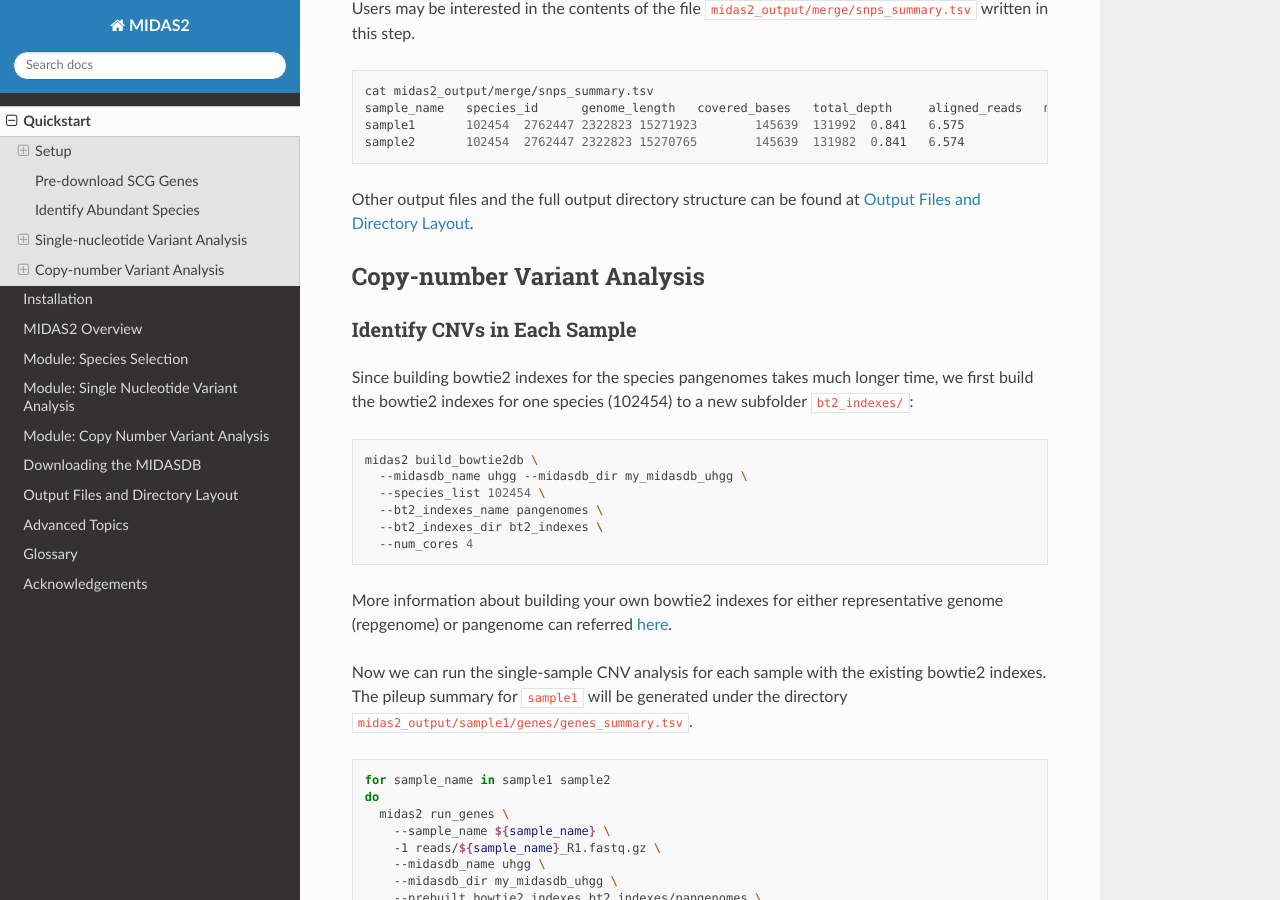
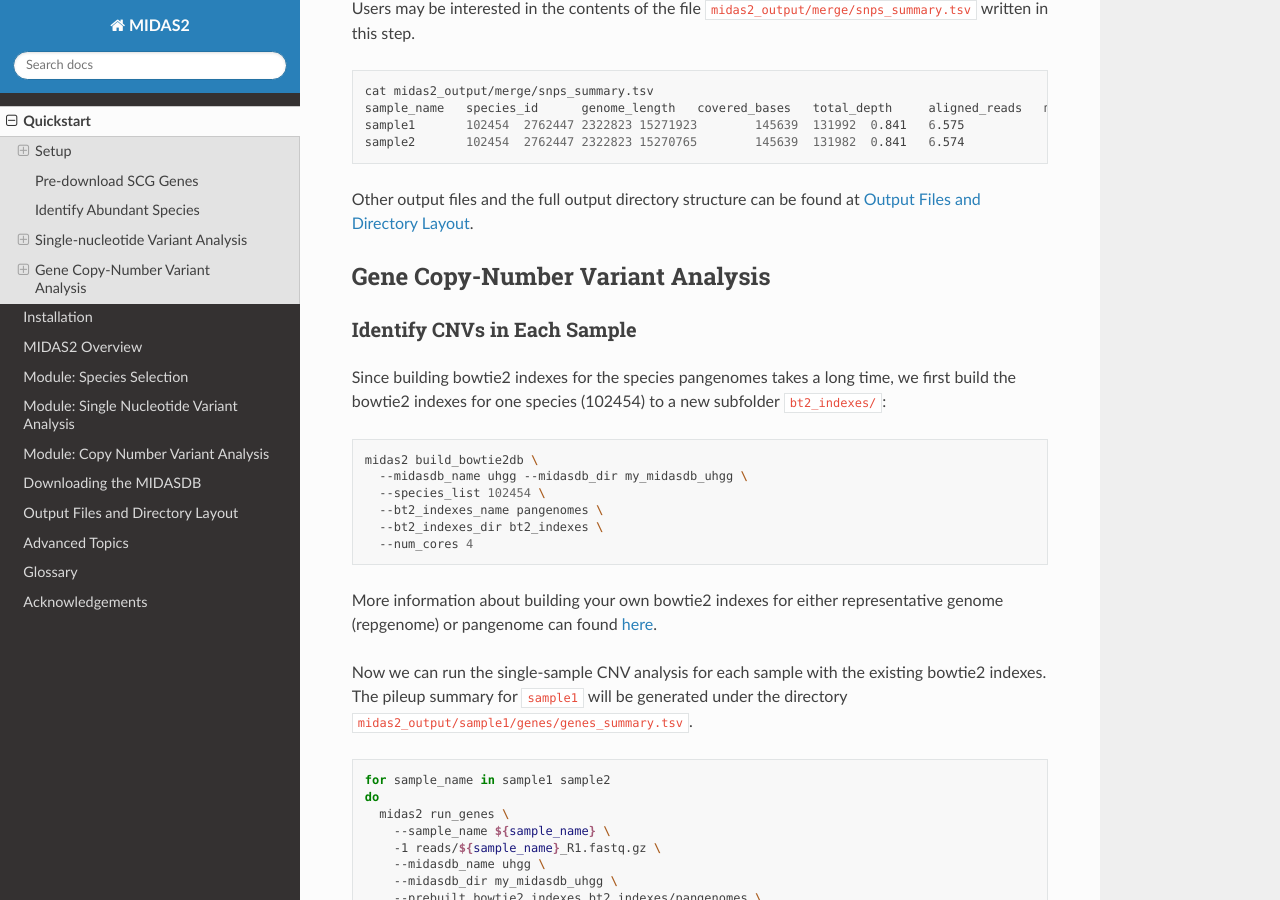
Before and after one commit to czbiohub-sf/MIDAS, a Sphinx documentation site: the page built from docs/quickstart.rst, in a window 1280 px wide and 900 px high, scrolled down 2617 px. Built offline with Sphinx 7.4.7 and the Read the Docs theme 2.0.0, drawn with Linux system fonts in a browser that asks for light colours; some of the changed text lies outside the part shown.

Commit message:
Update quickstart.rst

```diff
--- a/docs/quickstart.rst
+++ b/docs/quickstart.rst
@@ -133,7 +133,7 @@ and pileup results for each of the abundant species determined in the previous
 step.
 By default, species are selected based on the filter:
 ``median_marker_coverage > 2``. More details about abundant species selection can
-be referred :ref:`here<abundant_species_selection>`.
+be found :ref:`here<abundant_species_selection>`.
 
 
 Compute Population SNVs across multiple samples
@@ -202,13 +202,13 @@ Other output files and the full output directory structure can be found at
 :doc:`output`.
 
 
-Copy-number Variant Analysis
+Gene Copy-Number Variant Analysis
 **********************************
 
 Identify CNVs in Each Sample
 ----------------------------
 
-Since building bowtie2 indexes for the species pangenomes takes much longer time, we
+Since building bowtie2 indexes for the species pangenomes takes a long time, we
 first build the bowtie2 indexes for one species (102454) to a new subfolder ``bt2_indexes/``:
 
 .. code-block:: shell
@@ -221,7 +221,7 @@ first build the bowtie2 indexes for one species (102454) to a new subfolder ``bt
     --num_cores 4
 
 More information about building your own bowtie2 indexes for either representative genome (repgenome)
-or pangenome can referred :ref:`here<build_custom_genome_index>`.
+or pangenome can found :ref:`here<build_custom_genome_index>`.
 
 
 Now we can run the single-sample CNV analysis for each sample with the existing bowtie2 indexes.
```
Also changed, not shown: other parts of docs/quickstart.rst (+1 -1 lines).
